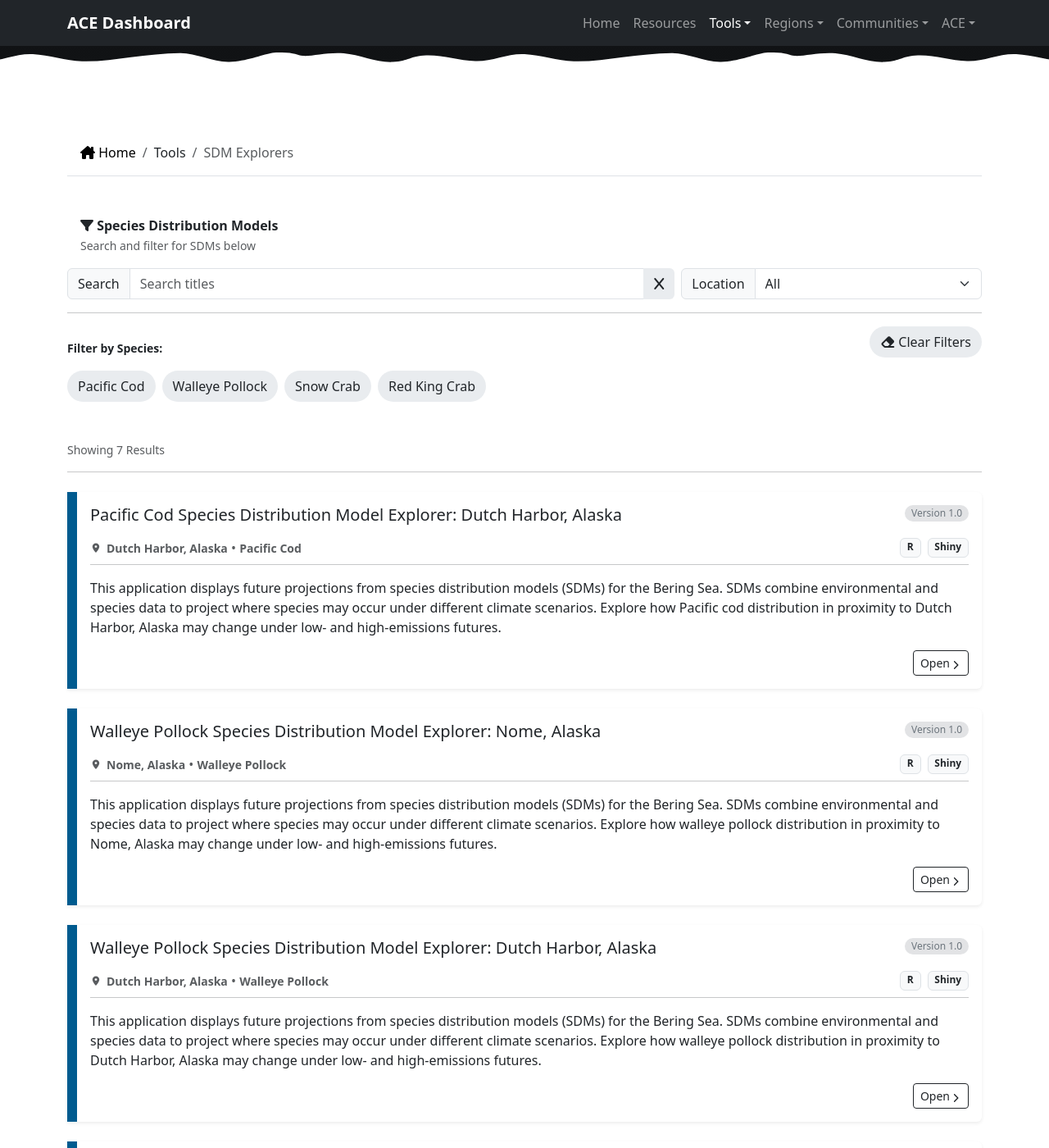
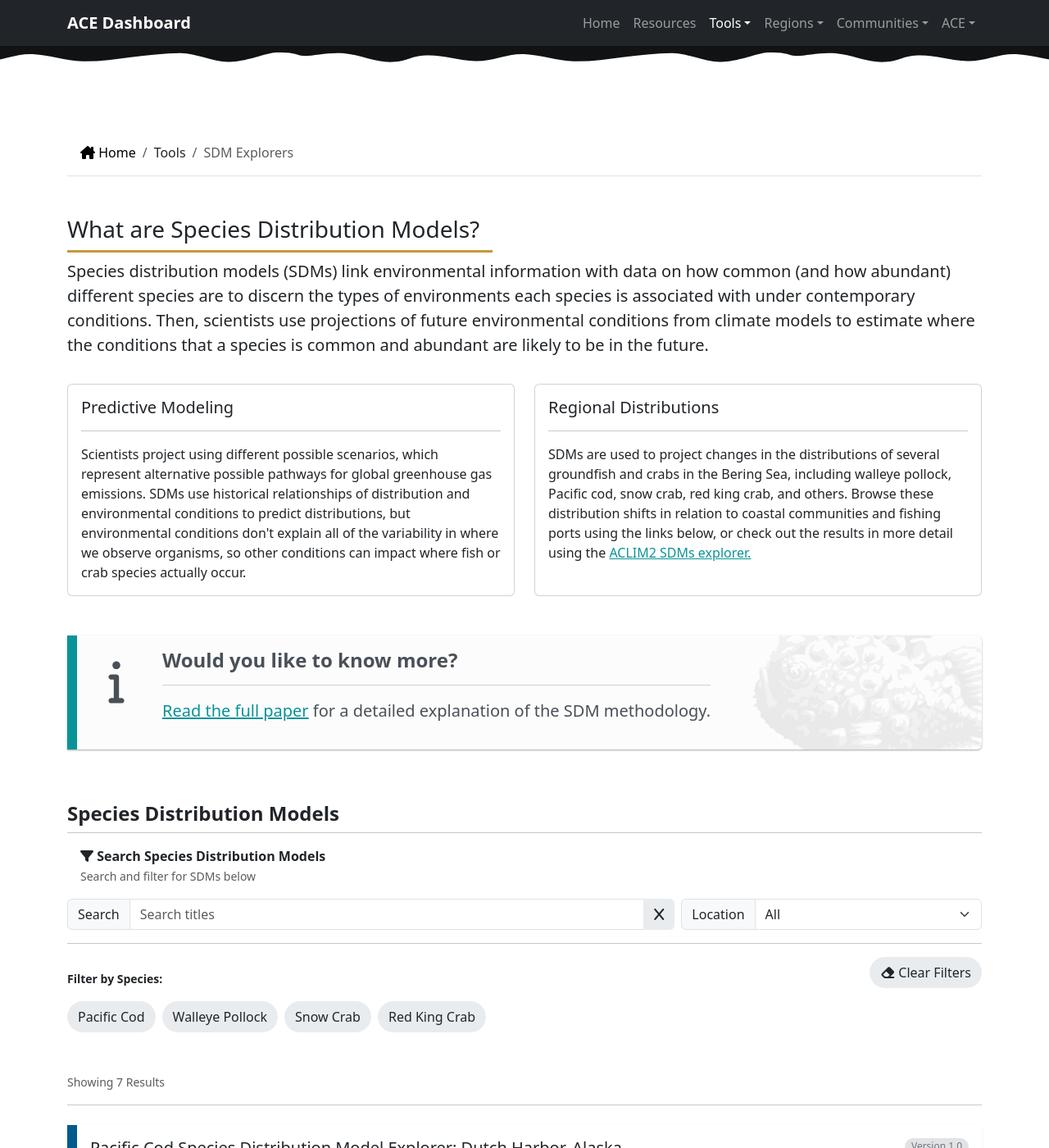
Before and after one commit to hnibert/ace-prototype, a Jekyll site: the page built from _tools/sdm-explorers.html, in a window 1280 px wide and 1400 px high, scrolled down 404 px. Shown: the whole window at 82% size. Built offline with Jekyll 4.4.1, drawn with Linux system fonts in a browser that asks for light colours; nearby versions of some CDN libraries.

Commit message:
Edits
- SDM page copy
- small style edits

```diff
--- a/_tools/sdm-explorers.html
+++ b/_tools/sdm-explorers.html
@@ -33,12 +33,60 @@ lead="Lorem ipsum dolor sit amet, consectetur adipiscing elit, sed do eiusmod te
 <!-- Breadcrumb -->
 {%- include breadcrumbs.html -%}
 
+<!-- SDM Summary -->
+<section aria-labelledby="sdm-summary-title">
+    <div class="container mb-5">
+        <h3 id="sdm-summary-title" class="after-line border-ace-cape">What are Species Distribution Models?</h3>
+        <p class="lead">Species distribution models (SDMs) link environmental information with data on how common (and how abundant) different species are to discern the types of environments each species is associated with under contemporary conditions.
+            Then, scientists use projections of future environmental conditions from climate models to estimate where the conditions that a species is common and abundant are likely to be in the future.</p>
+
+        <div class="row g-4 pt-3">
+            <div class="col-12 col-md-6">
+                <div class="card h-100">
+                    <div class="card-body">
+                        <h5 class="card-ttile">Predictive Modeling</h5>
+                        <hr>
+                        <p class="card-text">Scientists project using different possible scenarios, which represent alternative possible pathways for global greenhouse gas emissions.
+                        SDMs use historical relationships of distribution and environmental conditions to predict distributions, but environmental conditions don't explain all of the variability in where we observe organisms,
+                        so other conditions can impact where fish or crab species actually occur.</p>
+                    </div>
+                </div>
+            </div>
+
+            <div class="col-12 col-md-6">
+                 <div class="card h-100">
+                    <div class="card-body">
+                        <h5 class="card-ttile">Regional Distributions</h5>
+                        <hr>
+                        <p class="card-text">SDMs are used to project changes in the distributions of several groundfish and crabs in the Bering Sea, including walleye pollock, Pacific cod, snow crab, red king crab, and others.
+                        Browse these distribution shifts in relation to coastal communities and fishing ports using the links below, or check out the results in more detail using the <a href="https://connect.fisheries.noaa.gov/aclim2_sdms_explorer/" target="_blank" rel="noopener noreferrer nofollow">ACLIM2 SDMs explorer.</a></p>
+                    </div>
+                </div>
+            </div>
+
+            <div class="col-12 mt-5">
+                <div class="alert alert-light border-0 border-start border-12 border-ace-reef rounded-0 rounded-end hover-shadow d-flex align-items-center position-relative overflow-hidden" role="alert">
+                    <svg class="svg-icon-4x mb-4" fill="currentColor" aria-hidden="true" xmlns="http://www.w3.org/2000/svg" viewBox="0 0 640 640"><!--!Font Awesome Free v7.3.1 by @fontawesome - https://fontawesome.com License - https://fontawesome.com/license/free Copyright 2026 Fonticons, Inc.-->
+                        <path d="M272 112C272 85.5 293.5 64 320 64C346.5 64 368 85.5 368 112C368 138.5 346.5 160 320 160C293.5 160 272 138.5 272 112zM224 256C224 238.3 238.3 224 256 224L320 224C337.7 224 352 238.3 352 256L352 512L384 512C401.7 512 416 526.3 416 544C416 561.7 401.7 576 384 576L256 576C238.3 576 224 561.7 224 544C224 526.3 238.3 512 256 512L288 512L288 288L256 288C238.3 288 224 273.7 224 256z"/>
+                    </svg>
+                    <div class="ms-4">
+                        <h4 class="alert-heading fw-bold">Would you like to know more?</h4>
+                        <hr>
+                        <p class="lead"><a href="https://repository.library.noaa.gov/view/noaa/67160" class="stretched-link" target="_blank" rel="noopener noreferrer nofollow">Read the full paper</a> for a detailed explanation of the SDM methodology.</p>
+                    </div>
+                    <img class="position-absolute start-75 grayscale rotate-10 opacity-1" src="{{ '/assets/images/other/lumpsucker.png' | relative_url }}" alt="" width="350" height="auto">
+                </div>
+            </div>
+        </div>
+    </div>
+</section>
+
 <basic-search search-container="#sdm-search-container" search-selector-data="data-sdm-location" search-filter-data="data-sdm-species" summary-text="#results-summary" no-results="#no-results-feedback">
     <!-- Search-Filter Component -->
     <form class="container my-5" role="search" aria-labelledby="filter-heading">
-        <h2 id="filter-heading" class="visually-hidden">
-            SDM Search and Filters
-        </h2>
+        <!-- Resources Title -->
+        <h4 id="filter-heading" class="fw-bold">Species Distribution Models</h4>
+        <hr class="mt-0">
 
         <!-- No Script Alert -->
         <noscript>
@@ -48,7 +96,7 @@ lead="Lorem ipsum dolor sit amet, consectetur adipiscing elit, sed do eiusmod te
             </div>
         </noscript>
 
-        <span class="fs-6 fw-semibold ms-3"><i class="fa-solid fa-filter"></i> Species Distribution Models</span>
+        <span class="fs-6 fw-semibold ms-3"><i class="fa-solid fa-filter"></i> Search Species Distribution Models</span>
         <p class="ms-3 text-muted"><small>Search and filter for SDMs below</small></p>
 
         <div class="row g-2 mb-3">
@@ -113,7 +161,7 @@ lead="Lorem ipsum dolor sit amet, consectetur adipiscing elit, sed do eiusmod te
 
         <!-- Results/Pagination Summary -->
         <h2 id="search-title" class="visually-hidden">SDM Search Results</h2>
-        <p id="results-summary" class="text-muted small mb-0"></p>
+        <output id="results-summary" class="text-muted small mb-0"></output>
         <hr>
 
         <!-- Search Container -->
--- a/news/index.html
+++ b/news/index.html
@@ -109,8 +109,8 @@ lead="What happens in the Arctic impacts the world. Explore the vital news and s
 
 <!-- Archive Callout -->
 <div class="container mb-5">
-    <div class="alert alert-light border-0 border-start border-12 border-ace-reef rounded-0 rounded-end shadow-sm d-flex align-items-center position-relative overflow-hidden" role="alert">
-        <svg class="svg-icon-4x mb-4" fill="currentColor" xmlns="http://www.w3.org/2000/svg" viewBox="0 0 640 640"><!--!Font Awesome Free v7.2.0 by @fontawesome - https://fontawesome.com License - https://fontawesome.com/license/free Copyright 2026 Fonticons, Inc.-->
+    <div class="alert alert-light border-0 border-start border-12 border-ace-reef rounded-0 rounded-end hover-shadow d-flex align-items-center position-relative overflow-hidden" role="alert">
+        <svg class="svg-icon-4x mb-4" fill="currentColor" aria-hidden="true" xmlns="http://www.w3.org/2000/svg" viewBox="0 0 640 640"><!--!Font Awesome Free v7.2.0 by @fontawesome - https://fontawesome.com License - https://fontawesome.com/license/free Copyright 2026 Fonticons, Inc.-->
             <path d="M560.3 301.2C570.7 313 588.6 315.6 602.1 306.7C616.8 296.9 620.8 277 611 262.3L563 190.3C560.2 186.1 556.4 182.6 551.9 180.1L351.4 68.7C332.1 58 308.6 58 289.2 68.7L88.8 180C83.4 183 79.1 187.4 76.2 192.8L27.7 282.7C15.1 306.1 23.9 335.2 47.3 347.8L80.3 365.5L80.3 418.8C80.3 441.8 92.7 463.1 112.7 474.5L288.7 574.2C308.3 585.3 332.2 585.3 351.8 574.2L527.8 474.5C547.9 463.1 560.2 441.9 560.2 418.8L560.2 301.3zM320.3 291.4L170.2 208L320.3 124.6L470.4 208L320.3 291.4zM278.8 341.6L257.5 387.8L91.7 299L117.1 251.8L278.8 341.6z"/>
         </svg>
         <div class="ms-4">
```
Also changed, not shown: other parts of _tools/sdm-explorers.html (+1 -1 lines).
